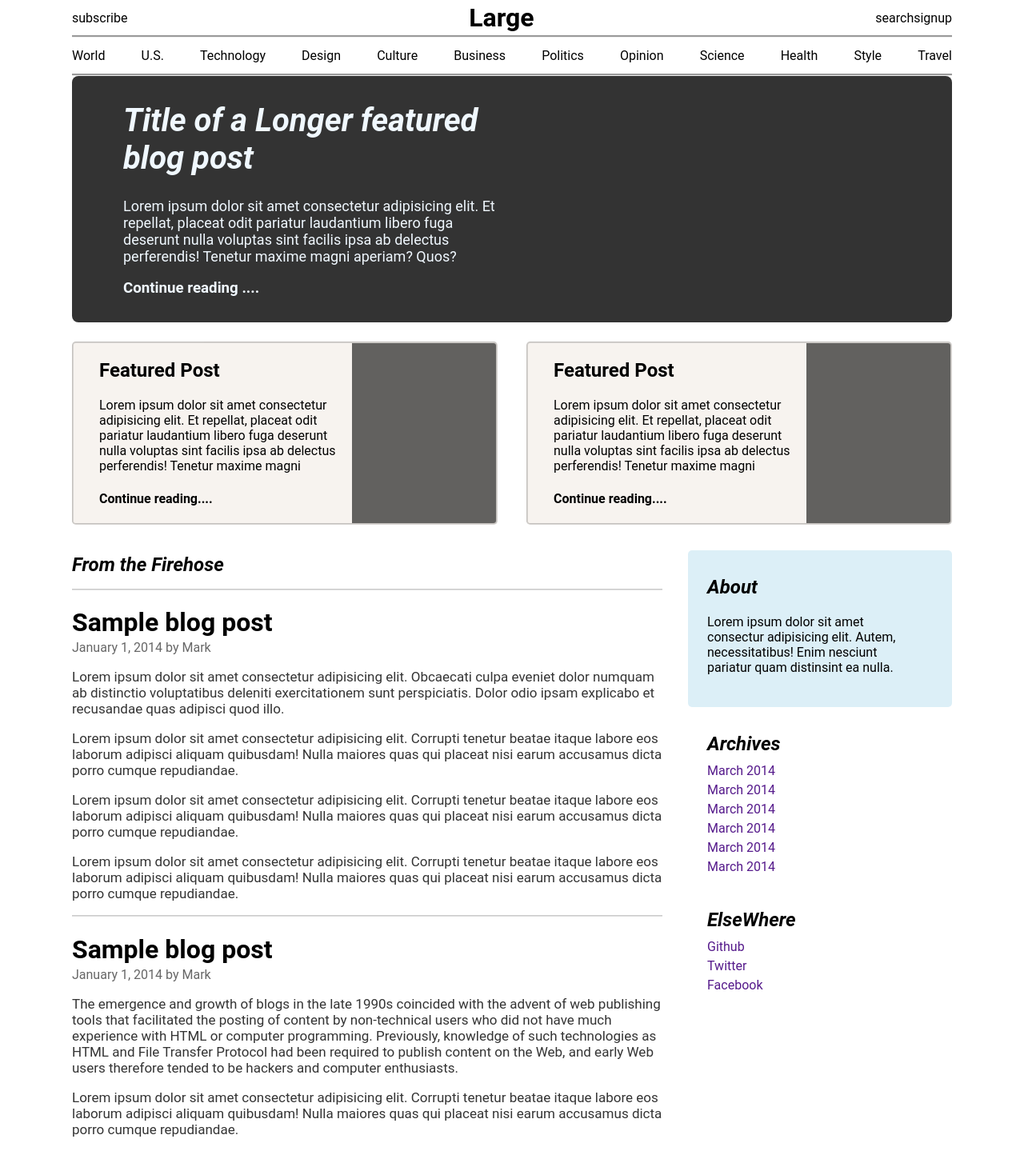
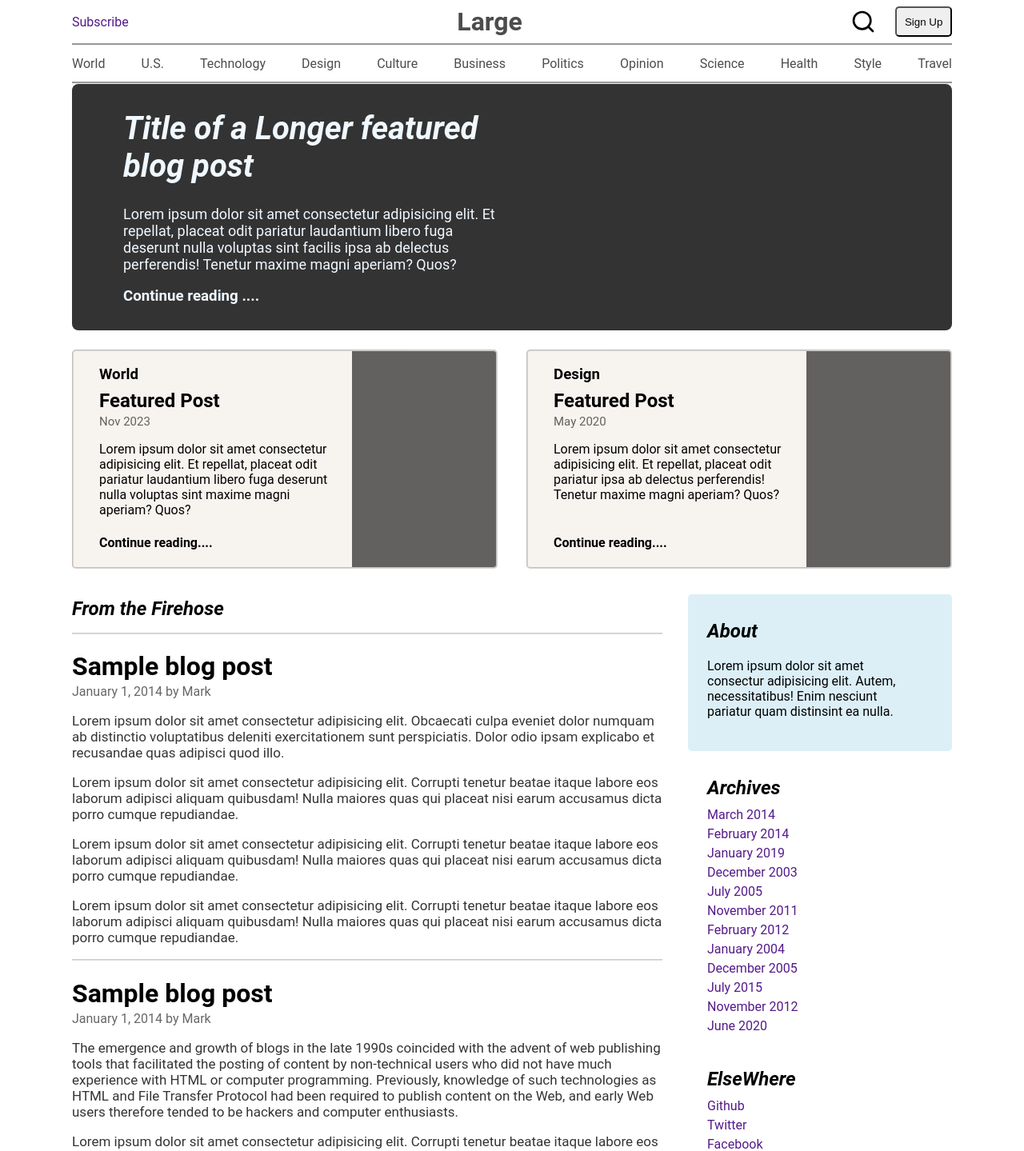
Before and after one commit to Vivek-Prajapatii/blog, a React (Create React App) app: page / in a window 1280 px wide. Shown: the top 1439 px of the page at 80% size. Built offline with nearby package versions, Linux system fonts and the light colour scheme.

Commit message:
updated styles

```diff
--- a/src/components/Archives.tsx
+++ b/src/components/Archives.tsx
@@ -2,7 +2,20 @@ import React from "react";
 import "../styles/components/Archives.scss";
 
 function Archives() {
-  const arr = [0, 1, 2, 3, 4, 5];
+  const arr = [
+    "March 2014",
+    "February 2014",
+    "January 2019",
+    "December 2003",
+    "July 2005",
+    "November 2011",
+    "February 2012",
+    "January 2004",
+    "December 2005",
+    "July 2015",
+    "November 2012",
+    "June 2020",
+  ];
 
   return (
     <div className="archive-container">
@@ -10,7 +23,7 @@ function Archives() {
       {arr.map((item) => {
         return (
           <a href="">
-            <div>March 2014</div>
+            <div>{item}</div>
           </a>
         );
       })}
--- a/src/components/FeaturedBlogs.tsx
+++ b/src/components/FeaturedBlogs.tsx
@@ -6,12 +6,13 @@ function FeaturedBlogs() {
     <div className="featured-blogs-container">
       <div className="blog-card">
         <div className="description">
+          <h3>World</h3>
           <h2>Featured Post</h2>
+          <span>Nov 2023</span>
           <p>
             Lorem ipsum dolor sit amet consectetur adipisicing elit. Et
             repellat, placeat odit pariatur laudantium libero fuga deserunt
-            nulla voluptas sint facilis ipsa ab delectus perferendis! Tenetur
-            maxime magni aperiam? Quos?
+            nulla voluptas sint maxime magni aperiam? Quos?
           </p>
           <h4>Continue reading....</h4>
         </div>
@@ -19,12 +20,13 @@ function FeaturedBlogs() {
       </div>
       <div className="blog-card">
         <div className="description">
+          <h3>Design</h3>
           <h2>Featured Post</h2>
+          <span>May 2020</span>
           <p>
             Lorem ipsum dolor sit amet consectetur adipisicing elit. Et
-            repellat, placeat odit pariatur laudantium libero fuga deserunt
-            nulla voluptas sint facilis ipsa ab delectus perferendis! Tenetur
-            maxime magni aperiam? Quos?
+            repellat, placeat odit pariatur ipsa ab delectus perferendis!
+            Tenetur maxime magni aperiam? Quos?
           </p>
           <h4>Continue reading....</h4>
         </div>
--- a/src/components/SignupBar.tsx
+++ b/src/components/SignupBar.tsx
@@ -4,11 +4,11 @@ import "../styles/components/SignupBar.scss"
 function SignupBar() {
   return (
     <div className="signup-bar-container">
-      <div>subscribe</div>
+      <div><a href="">Subscribe</a></div>
       <h1>Large</h1>
       <div className="search-bar-and-signup">
-        <div>search</div>
-        <div>signup</div>
+        <div className="search"></div>
+        <button className="signup">Sign Up</button>
       </div>
     </div>
   );
--- a/src/styles/components/FeaturedBlogs.scss
+++ b/src/styles/components/FeaturedBlogs.scss
@@ -16,6 +16,20 @@
       text-align: left;
       padding-left: 2rem;
 
+      h2 {
+        margin-top: 0.5rem;
+        margin-bottom: 0.1rem;
+      }
+
+      h3 {
+        margin-bottom: 0rem;
+      }
+
+      span {
+        color: rgb(0,0,0,0.6);
+        font-size: 15px;
+      }
+
       p {
         max-width: 20rem;
         height: 6rem;
--- a/src/styles/components/NavBar.scss
+++ b/src/styles/components/NavBar.scss
@@ -5,8 +5,8 @@
   border: 3px;
   border-left: 0cap;
   border-right: 0cap;
-
   border-style: groove;
+  color: rgb(0,0,0,0.7);
 
   div {
     margin: 0.8rem 0rem;
--- a/src/styles/components/SignupBar.scss
+++ b/src/styles/components/SignupBar.scss
@@ -3,13 +3,33 @@
   display: flex;
   justify-content: space-between;
   align-items: center;
+  color: rgb(0, 0, 0, 0.7);
 
   h1 {
-        margin: 0.2rem;
+    margin: 0.5rem;
+  }
+
+  a {
+    text-decoration: none;
   }
 
   .search-bar-and-signup {
     display: flex;
     justify-content: right;
+    align-items: center;
+
+    .search {
+      background-image: url("../../search-alt-svgrepo-com.svg");
+      background-size: cover;
+      width: 2rem;
+      height: 2rem;
+      margin-right: 1.5rem;
+    }
+
+    .signup {
+      border-width: 2px;
+      padding: 0.6rem;
+      border-radius: 5px;
     }
   }
+}
```
Also changed, not shown: src/search-alt-svgrepo-com.svg (added). Lines whose indentation alone changed are shown as unchanged.
